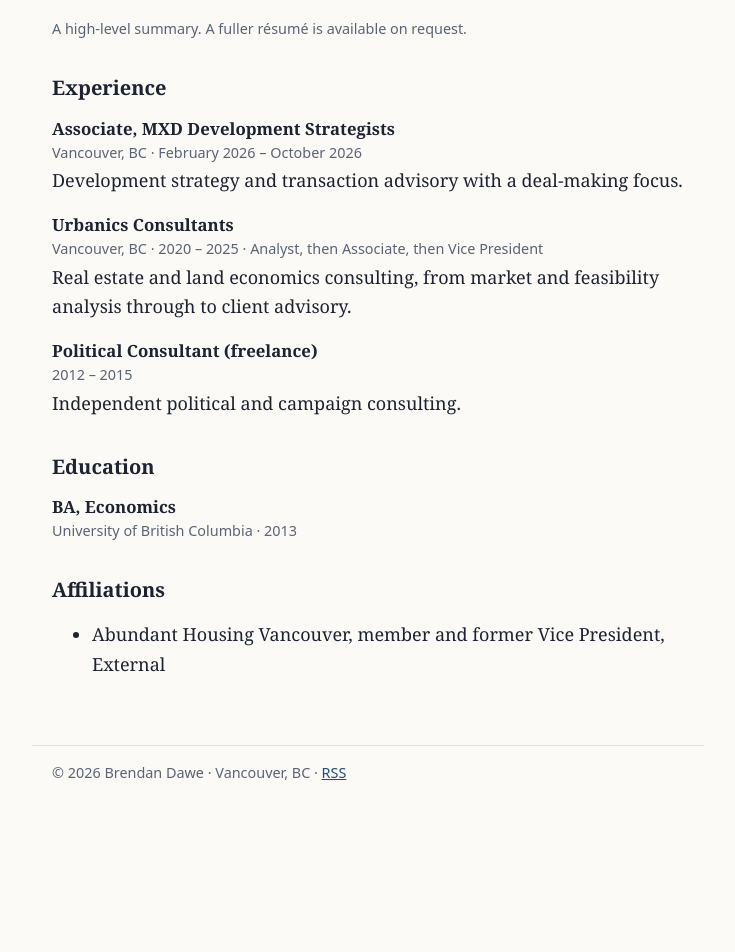
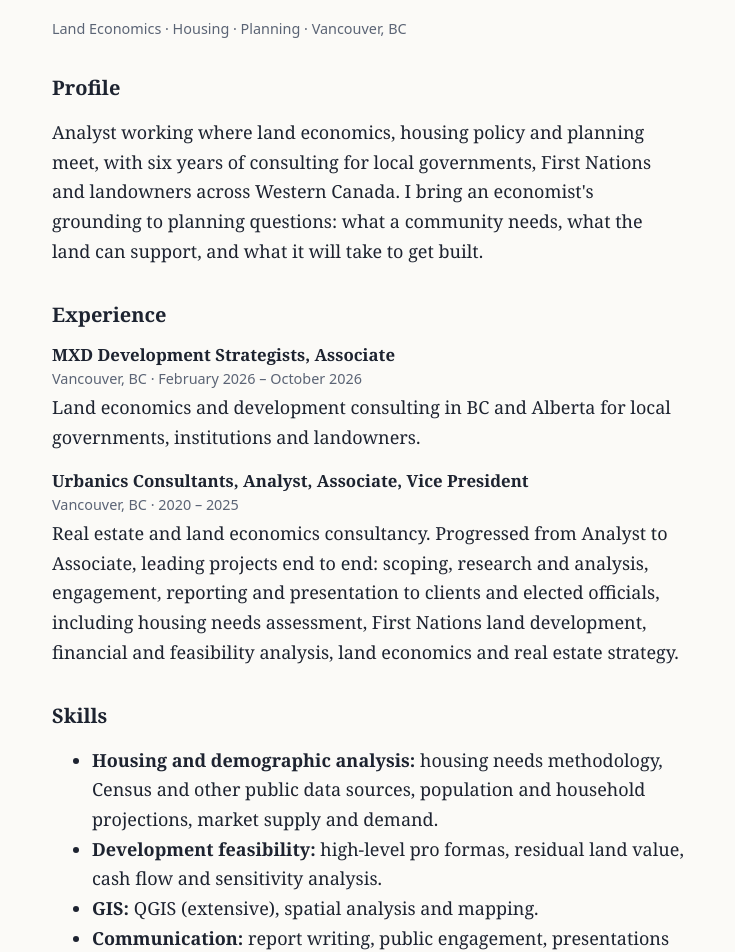
Before and after one commit to BSDawe/BrendandaweSite, an Astro site: page /cv in a window 1280 px wide. Shown: the part 150-1102 px from the top of the page, without its empty margins (272-1007 px from the left). Before the commit the page ends 966 px from the top, so only its background shows below. Built offline with nearby package versions, Linux system fonts and the light colour scheme; Astro itself is replaced by a stand-in of ours.

Commit message:
Position as consultant open to hire; add CV content and headshot
Home, CV and contact pages now present Brendan as a land economics,
housing and planning consultant available for engagements and open to
contract or full-time roles. Adds portrait and og:image.

Co-Authored-By: Claude Sonnet 5.5 <noreply@anthropic.com>
Claude-Session: https://claude.ai/code/session_01RVsCKB97ZyGKgDhJUDzugp

```diff
--- a/src/layouts/Base.astro
+++ b/src/layouts/Base.astro
@@ -3,7 +3,7 @@ interface Props {
   title?: string;
   description?: string;
 }
-const { title, description = 'Brendan Dawe: real estate and land economics, development strategy, Vancouver, BC.' } = Astro.props;
+const { title, description = 'Brendan Dawe: land economics, housing and planning consultant in Vancouver, BC.' } = Astro.props;
 const pageTitle = title ? `${title} | Brendan Dawe` : 'Brendan Dawe';
 const path = Astro.url.pathname;
 const nav = [
@@ -25,6 +25,7 @@ const nav = [
     <meta property="og:title" content={pageTitle} />
     <meta property="og:description" content={description} />
     <meta property="og:type" content="website" />
+    <meta property="og:image" content="https://brendandawe.ca/brendan-dawe.jpg" />
     <style is:global>
       :root {
         --bg: #fbfaf7;
@@ -61,6 +62,11 @@ const nav = [
       ul.posts li { margin: 1.2rem 0; }
       footer { border-top: 1px solid var(--rule); padding-top: 1rem; padding-bottom: 2rem; }
       .button { display: inline-block; padding: 0.5rem 1rem; border: 1px solid var(--accent); border-radius: 4px; text-decoration: none; font: 600 0.9rem/1.2 system-ui, sans-serif; }
+      .hero { display: grid; grid-template-columns: 1fr; gap: 1.5rem; }
+      @media (min-width: 40rem) { .hero { grid-template-columns: 12rem 1fr; align-items: start; } }
+      .portrait { width: 100%; max-width: 12rem; height: auto; border-radius: 6px; }
+      .tagline { margin: -0.5rem 0 1rem; color: var(--muted); font: 600 0.95rem/1.4 system-ui, sans-serif; letter-spacing: 0.02em; }
+      .callout { border-left: 3px solid var(--accent); padding-left: 1rem; }
       .note { border-left: 3px solid var(--rule); padding-left: 1rem; color: var(--muted); }
     </style>
   </head>
--- a/src/pages/cv.astro
+++ b/src/pages/cv.astro
@@ -1,40 +1,56 @@
 ---
 import Base from '../layouts/Base.astro';
 ---
-<Base title="CV" description="High-level CV for Brendan Dawe: real estate, land economics and development strategy.">
+<Base title="CV" description="CV for Brendan Dawe: land economics, housing and planning consultant in Vancouver, BC.">
   <h1>CV</h1>
-  <p class="muted">A high-level summary. A fuller résumé is available on request.</p>
+  <p class="muted">Land Economics · Housing · Planning · Vancouver, BC</p>
+
+  <h2>Profile</h2>
+  <p>
+    Analyst working where land economics, housing policy and planning meet, with six years of
+    consulting for local governments, First Nations and landowners across Western Canada. I bring
+    an economist's grounding to planning questions: what a community needs, what the land can
+    support, and what it will take to get built.
+  </p>
 
   <h2>Experience</h2>
 
   <div class="role">
-    <h3>Associate, MXD Development Strategists</h3>
+    <h3>MXD Development Strategists, Associate</h3>
     <p class="meta">Vancouver, BC · February 2026 – October 2026</p>
-    <p>Development strategy and transaction advisory with a deal-making focus.</p>
+    <p>
+      Land economics and development consulting in BC and Alberta for local governments,
+      institutions and landowners.
+    </p>
   </div>
 
   <div class="role">
-    <h3>Urbanics Consultants</h3>
-    <p class="meta">Vancouver, BC · 2020 – 2025 · Analyst, then Associate, then Vice President</p>
-    <p>Real estate and land economics consulting, from market and feasibility analysis through to client advisory.</p>
+    <h3>Urbanics Consultants, Analyst, Associate, Vice President</h3>
+    <p class="meta">Vancouver, BC · 2020 – 2025</p>
+    <p>
+      Real estate and land economics consultancy. Progressed from Analyst to Associate, leading
+      projects end to end: scoping, research and analysis, engagement, reporting and presentation
+      to clients and elected officials, including housing needs assessment, First Nations land
+      development, financial and feasibility analysis, land economics and real estate strategy.
+    </p>
   </div>
 
-  <div class="role">
-    <h3>Political Consultant (freelance)</h3>
-    <p class="meta">2012 – 2015</p>
-    <p>Independent political and campaign consulting.</p>
-  </div>
+  <h2>Skills</h2>
+  <ul>
+    <li><strong>Housing and demographic analysis:</strong> housing needs methodology, Census and other public data sources, population and household projections, market supply and demand.</li>
+    <li><strong>Development feasibility:</strong> high-level pro formas, residual land value, cash flow and sensitivity analysis.</li>
+    <li><strong>GIS:</strong> QGIS (extensive), spatial analysis and mapping.</li>
+    <li><strong>Communication:</strong> report writing, public engagement, presentations to Councils, Boards and clients.</li>
+    <li><strong>Tools:</strong> Microsoft Office suite.</li>
+  </ul>
 
   <h2>Education</h2>
-  <div class="role">
-    <h3>BA, Economics</h3>
-    <p class="meta">University of British Columbia · 2013</p>
-  </div>
+  <p><strong>BA, Economics</strong> · University of British Columbia, 2013</p>
 
-  <h2>Affiliations</h2>
+  <h2>Community</h2>
   <ul>
-    <li>Abundant Housing Vancouver, member and former Vice President, External</li>
+    <li><strong>Abundant Housing Vancouver:</strong> Co-founder; former VP External.</li>
   </ul>
 
-  <!-- Add a downloadable PDF later: place it in /public/ and link it here. -->
+  <p><a class="button" href="/contact/">Get in touch</a></p>
 </Base>
```
Also changed, not shown: src/pages/contact.astro (+5 -2 lines), src/pages/index.astro (+32 -17 lines), public/brendan-dawe.jpg (added).
